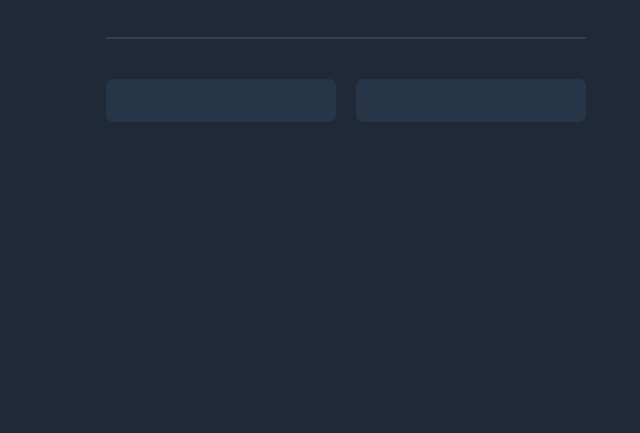
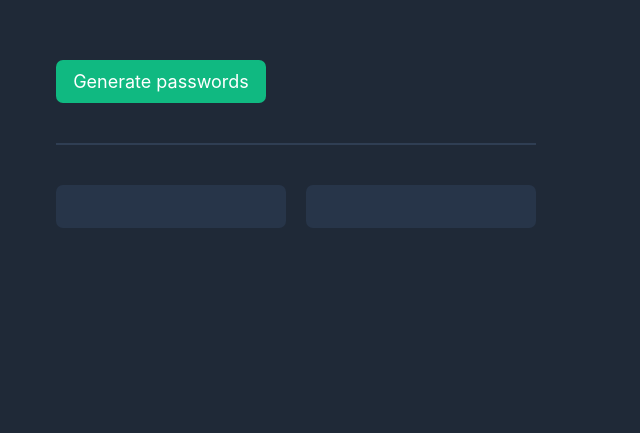
Before and after one commit to Tabeeb1/JavaScript-Projects, a plain HTML site: page Password-Generator/index.html in a window 1280 px wide. Shown: the part 367-800 px from the top of the page, without its empty margins (344-984 px from the left). Drawn offline with Linux system fonts and the light colour scheme.

Commit message:
Update index.css

```diff
--- a/Password-Generator/index.css
+++ b/Password-Generator/index.css
@@ -4,6 +4,7 @@ body{
     margin: 0;
     display: flex;
     justify-content: center;
+    align-items: center;
 }
 
 .generate-word{
@@ -20,11 +21,6 @@ body{
     font-size: 45px;
     font-weight: bold;
     margin: 0;
-}
-
-.container{
-    margin-left: 100px;
-    margin-top: 100px;
 }
 
 .insecure-word{
```
